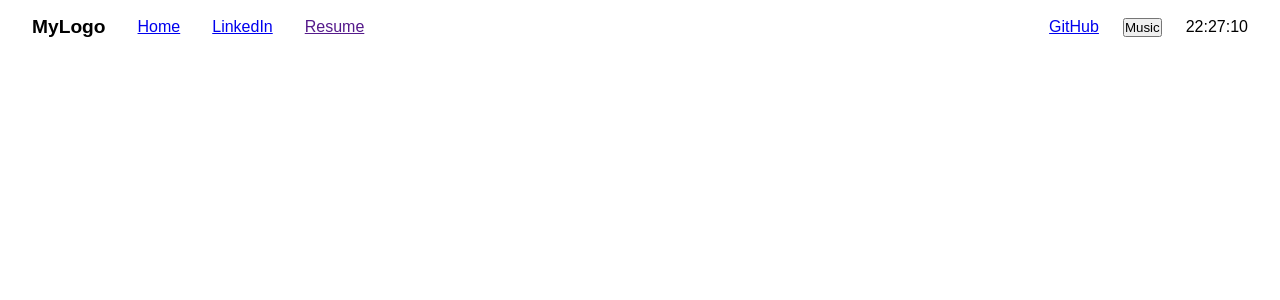
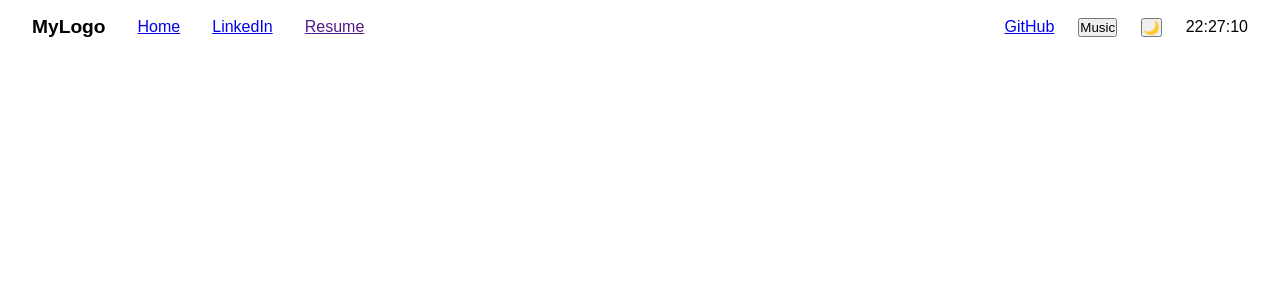
Before and after one commit to wade00000/My-Portfolio, a React (Vite) app: page / in a window 1280 px wide. Shown: the top 300 px of the page. Built offline with nearby package versions, Linux system fonts and the light colour scheme.

Commit message:
feat: add a dark/light mode toggle

```diff
--- a/src/App.css
+++ b/src/App.css
@@ -22,3 +22,15 @@
   font-weight: bold;
   font-size: 1.2rem;
 }
+
+.light {
+  background-color: white;
+  color: black;
+  min-height: 100vh;
+}
+
+.dark {
+  background-color: #1a1a1a;
+  color: white;
+  min-height: 100vh;
+}
--- a/src/App.jsx
+++ b/src/App.jsx
@@ -1,12 +1,27 @@
-import { useEffect, useState } from 'react'
+import { useEffect, useState,useRef } from 'react'
 import './App.css'
-import Navbar from './components/NavBar'
 import NavBar from './components/NavBar'
 
 function App() {
   const [hours,setHours] = useState(0)
   const [minutes,setMinutes] = useState(0)
   const [seconds,setSeconds] = useState(0)
+  const [darkMode,setDarkMode] = useState(false)
+
+  const audio = useRef(new Audio("/senseixjay.mp3"))
+
+  function handleMusic(){
+      if(audio.current.paused){
+          audio.current.play()
+      }else{
+          audio.current.pause()
+      }
+      audio.current.loop = true
+  }
+
+  function handleDark(){
+    setDarkMode(!darkMode)
+  }
 
   useEffect(()=>{
     function updateTime(){
@@ -32,8 +47,8 @@ function App() {
 
   const timeString = `${hours}:${minutes}:${seconds}`;
   return (
-    <div className="App">
-      <NavBar time={timeString}/>
+    <div className={darkMode ? "dark" : "light"}>
+      <NavBar time={timeString} handleMusic={handleMusic} handleDark={handleDark} darkMode={darkMode}/>
 
     </div>
   )
--- a/src/components/NavBar.jsx
+++ b/src/components/NavBar.jsx
@@ -1,18 +1,8 @@
 import { NavLink } from "react-router-dom"
 import { useRef } from "react"
 
-function NavBar({time}){
-    const audio = useRef(new Audio("/senseixjay.mp3"))
+function NavBar({time,handleMusic,handleDark,darkMode}){
 
-    function handleMusic(){
-        if(audio.current.paused){
-            audio.current.play()
-        }else{
-            audio.current.pause()
-        }
-
-        audio.current.loop = true
-    }
 
     return(
         <nav className="navbar">
@@ -28,12 +18,15 @@ function NavBar({time}){
                     {/* GitHub icon here */}
                     GitHub
                 </a>
-                <button
-                className="music-button"
-                onClick={handleMusic}
-                >
+
+                <button className="music-button" onClick={handleMusic}>
                 Music
                 </button>
+
+                <button className="theme-toggle" onClick={handleDark}>
+                    {darkMode ? '☀️' : '🌙'}
+                </button>
+
                 {time} {/* This is your dark mode toggle I assume? */}
            </div>
         </nav>
--- a/src/index.css
+++ b/src/index.css
@@ -15,3 +15,8 @@ body {
   background: var(--bg-dark);
   color: var(--text-color);
 }
+
+.dark-mode {
+  background-color: black;
+  color: white;
+}
```
